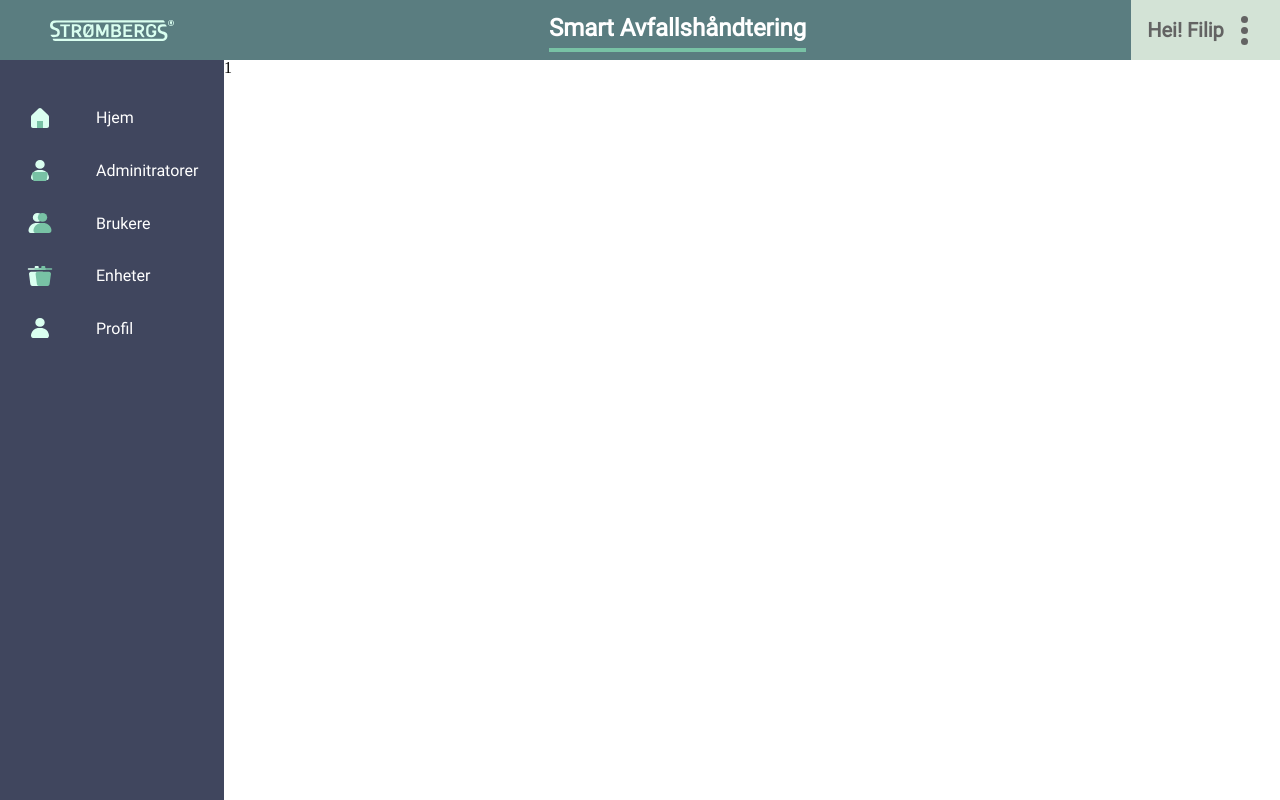
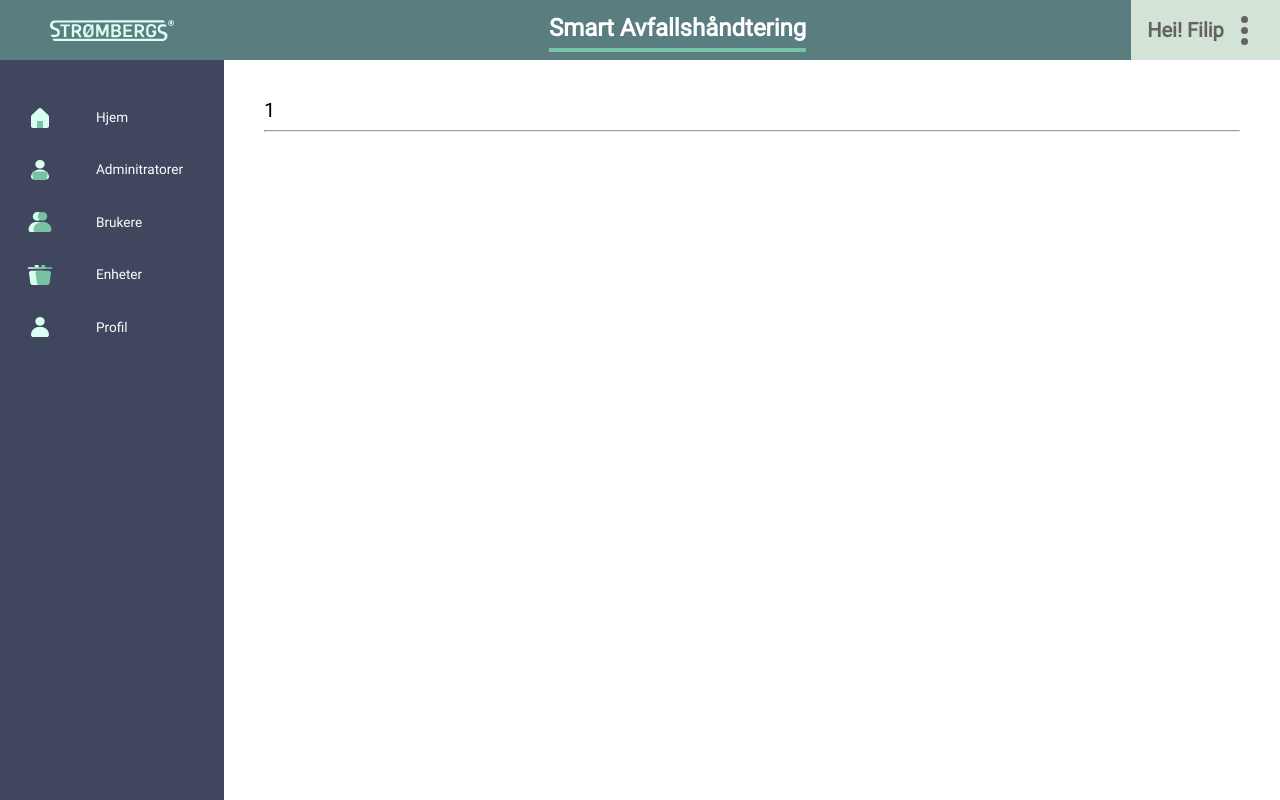
Before and after one commit to DatekWireless/strombergs_web-portal, a React (Create React App) app: page /1 in a window 1280 px wide. Built offline with nearby package versions, Linux system fonts and the light colour scheme.

Commit message:
navlink active style

```diff
--- a/src/App.js
+++ b/src/App.js
@@ -1,34 +1,15 @@
 import React from "react";
-import styled from "styled-components";
 import { Reset } from "styled-reset";
 import { BrowserRouter as Router } from "react-router-dom";
-import Routes from "./navigation/routes";
-import Sidebar from "./components/Sidebar";
-import Topbar from "./components/Topbar";
+import MainPage from "./components/MainPage";
 
 function App() {
   return (
     <Router>
-      <PageWrapper>
-        <Topbar />
-        <MainView>
-          <Sidebar />
-          <Reset />
-          <Routes />
-        </MainView>
-      </PageWrapper>
+      <Reset />
+      <MainPage />
     </Router>
   );
 }
 
-const PageWrapper = styled.div`
-  height: 100vh;
-  display: flex;
-  flex-direction: column;
-`;
-
-const MainView = styled.div`
-  flex: 1;
-  display: flex;
-`;
 export default App;
--- a/src/components/Home.js
+++ b/src/components/Home.js
@@ -4,7 +4,7 @@ const Home = () => {
   return (
     <Wrapper>
       <Content>
-        Home
+        home
         <hr />
       </Content>
     </Wrapper>
@@ -20,5 +20,6 @@ const Wrapper = styled.div`
 const Content = styled.h1`
   font-size: 1.25rem;
   padding: 2.5rem;
+  font-family: "Roboto";
 `;
 export default Home;
--- /dev/null
+++ b/src/components/MainPage.js
@@ -0,0 +1,29 @@
+import React from "react";
+import styled from "styled-components";
+import Routes from "../navigation/routes";
+import Sidebar from "../components/Sidebar";
+import Topbar from "../components/Topbar";
+
+const MainPage = () => {
+  return (
+    <PageWrapper>
+      <Topbar />
+      <MainView>
+        <Sidebar />
+        <Routes />
+      </MainView>
+    </PageWrapper>
+  );
+};
+
+const PageWrapper = styled.div`
+  height: 100vh;
+  display: flex;
+  flex-direction: column;
+`;
+
+const MainView = styled.div`
+  flex: 1;
+  display: flex;
+`;
+export default MainPage;
--- a/src/components/Sidebar.js
+++ b/src/components/Sidebar.js
@@ -1,7 +1,7 @@
 import styled from "styled-components";
 import { colors, fonts } from "../styles/variables";
 import { paths } from "../navigation/paths";
-import { Link } from "react-router-dom";
+import { NavLink } from "react-router-dom";
 import { ReactComponent as Home } from "../assets/icons/Home.svg";
 import { ReactComponent as Admins } from "../assets/icons/Admins.svg";
 import { ReactComponent as Users } from "../assets/icons/Users.svg";
@@ -15,7 +15,11 @@ const Sidebar = () => {
         <NavigationEl>
           <IconHome />
           <LinkContainer>
-            <NavigationLink to={paths.home}>
+            <NavigationLink
+              activeStyle={{ color: `${colors.greenLight}` }}
+              exact
+              to={paths.home}
+            >
               <LinkText>Hjem</LinkText>
             </NavigationLink>
           </LinkContainer>
@@ -23,7 +27,10 @@ const Sidebar = () => {
         <NavigationEl>
           <IconAdmins />
           <LinkContainer>
-            <NavigationLink to={paths.admins}>
+            <NavigationLink
+              activeStyle={{ color: `${colors.greenLight}` }}
+              to={paths.admins}
+            >
               <LinkText>Adminitratorer</LinkText>
             </NavigationLink>
           </LinkContainer>
@@ -31,7 +38,10 @@ const Sidebar = () => {
         <NavigationEl>
           <IconUsers />
           <LinkContainer>
-            <NavigationLink to={paths.users}>
+            <NavigationLink
+              activeStyle={{ color: `${colors.greenLight}` }}
+              to={paths.users}
+            >
               <LinkText>Brukere</LinkText>
             </NavigationLink>
           </LinkContainer>
@@ -39,7 +49,10 @@ const Sidebar = () => {
         <NavigationEl>
           <IconUnits />
           <LinkContainer>
-            <NavigationLink to={paths.units}>
+            <NavigationLink
+              activeStyle={{ color: `${colors.greenLight}` }}
+              to={paths.units}
+            >
               <LinkText>Enheter</LinkText>
             </NavigationLink>
           </LinkContainer>
@@ -47,7 +60,10 @@ const Sidebar = () => {
         <NavigationEl>
           <IconProfile />
           <LinkContainer>
-            <NavigationLink to={paths.profile}>
+            <NavigationLink
+              activeStyle={{ color: `${colors.greenLight}` }}
+              to={paths.profile}
+            >
               <LinkText>Profil</LinkText>
             </NavigationLink>
           </LinkContainer>
@@ -103,10 +119,12 @@ const LinkContainer = styled.div`
   display: flex;
   justify-content: flex-start;
 `;
-const NavigationLink = styled(Link)`
-  color: ${colors.white};
+const NavigationLink = styled(NavLink)`
   text-decoration: none;
   font-family: "Roboto";
+  font-size: 0.85rem;
+  font-weight: 100;
+  color: ${colors.white};
 `;
 
 const LinkText = styled.p``;
--- a/src/components/Template.js
+++ b/src/components/Template.js
@@ -1,10 +1,30 @@
 import React from "react";
+import styled from "styled-components";
 import { useParams } from "react-router-dom";
 
 const Template = () => {
   let { id } = useParams();
 
-  return <h1>{id}</h1>;
+  return (
+    <Wrapper>
+      <Content>
+        {id}
+        <hr />
+      </Content>
+    </Wrapper>
+  );
 };
 
+const Wrapper = styled.div`
+  height: 92.5vh;
+  flex: 1;
+  overflow: auto;
+`;
+
+const Content = styled.h1`
+  font-size: 1.25rem;
+  padding: 2.5rem;
+  font-family: "Roboto";
+`;
+
 export default Template;
--- a/src/navigation/paths.js
+++ b/src/navigation/paths.js
@@ -1,7 +1,7 @@
 export let paths = {
-  home: "/",
-  admins: "/administratorer",
-  units: "/enheter",
-  users: "/brukere",
-  profile: "/profil",
+  home: "/home",
+  admins: "/home/administratorer",
+  units: "/home/enheter",
+  users: "/home/brukere",
+  profile: "/home/profil",
 };
--- a/src/navigation/routes.js
+++ b/src/navigation/routes.js
@@ -11,7 +11,7 @@ import Template from "../components/Template";
 const Routes = () => {
   return (
     <Switch>
-      <Route exact path={paths.home} component={Home} />
+      <Route exact={true} path={paths.home} component={Home} />
       <Route path="/:id" children={<Template />} />
       {/* <Route path={paths.profile} component={Profile} />
       <Route path={paths.users} component={Users} />
```
Also changed, not shown: public/manifest.json, src/assets/icons/Admins.svg.
